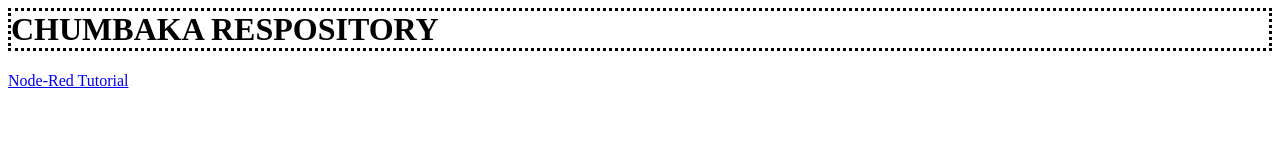
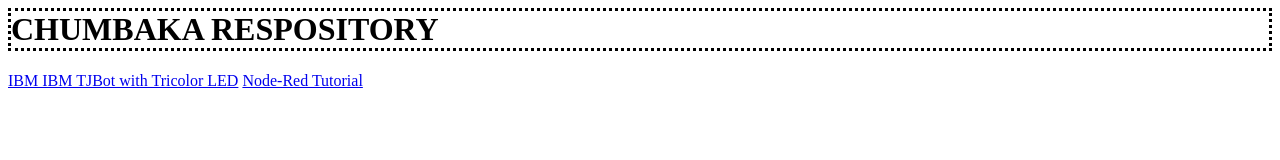
Before and after one commit to Chumbaka/Chumbaka.github.io, a plain HTML site: page index.html in a window 1280 px wide. Drawn offline with Linux system fonts and the light colour scheme.

Commit message:
Update index.html

```diff
--- a/index.html
+++ b/index.html
@@ -17,6 +17,7 @@ div {
 
 <h1> CHUMBAKA RESPOSITORY </h1>
 
+<a href="https://github.com/zhix/tjbot"> IBM IBM TJBot with Tricolor LED</a>
 <a href="Chumbaka.github.io/Node_RED_GUIDE.html">Node-Red Tutorial</a>
 
 </body>
```
